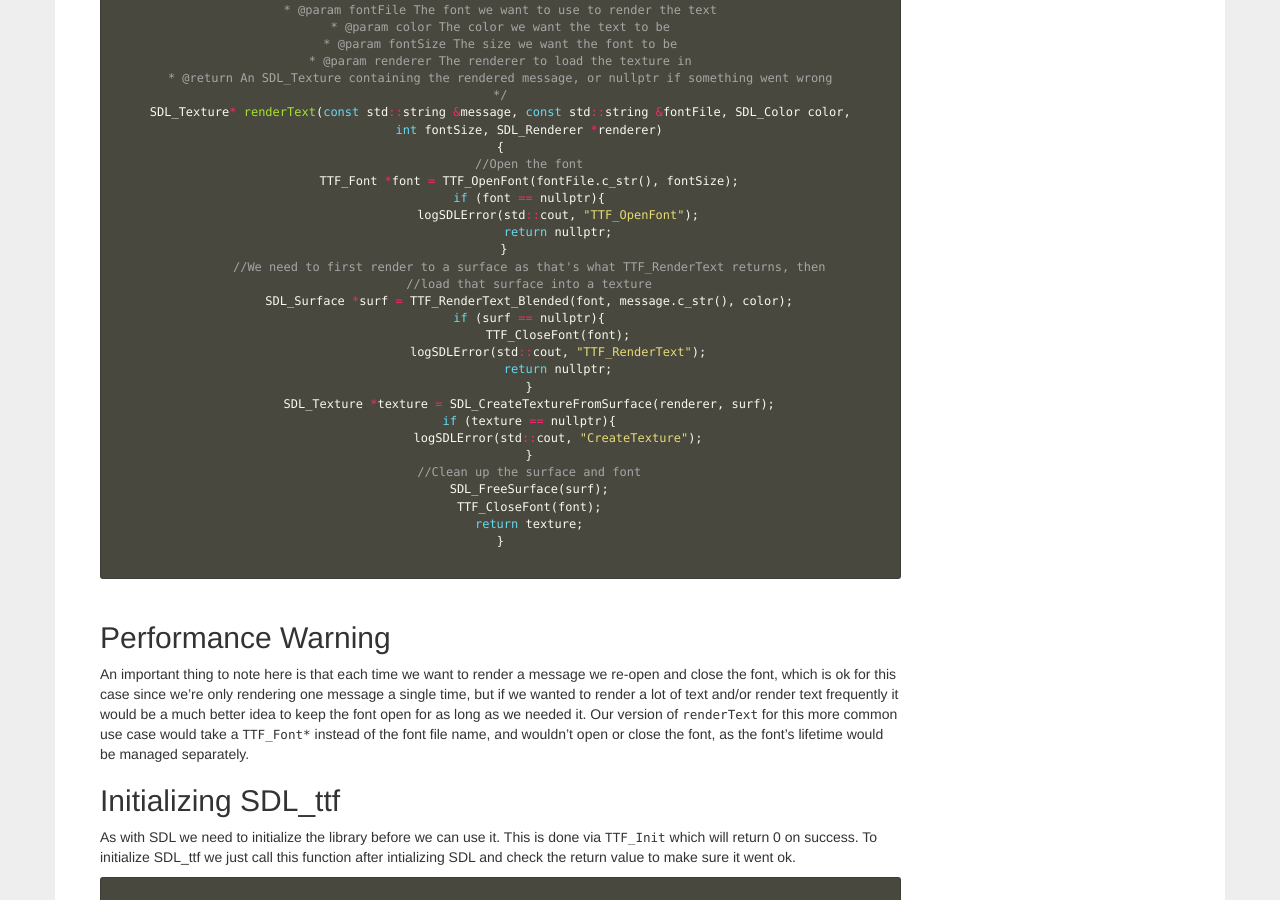
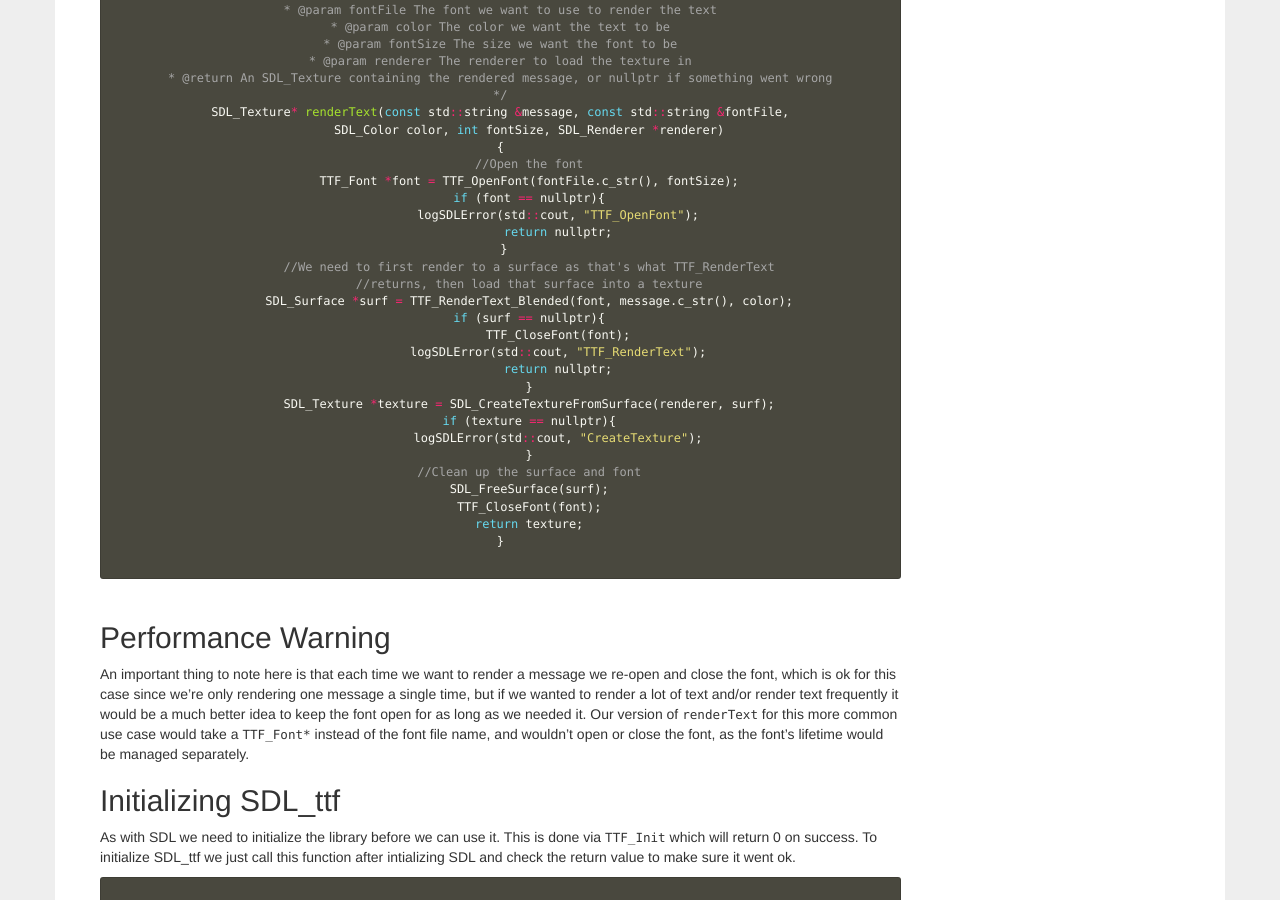
Before and after one commit to Twinklebear/Twinklebear.github.io, a Jekyll site: the page built from _posts/2013-12-18-lesson-6-true-type-fonts-with-sdl_ttf.md, in a window 1280 px wide and 900 px high, scrolled down 895 px. Built offline with Jekyll 4.4.1, drawn with Linux system fonts in a browser that asks for light colours; comment, search, counter and statistics services are not loaded.

Commit message:
Cleaning up some line wrapping

```diff
--- a/_posts/2013-12-18-lesson-6-true-type-fonts-with-sdl_ttf.md
+++ b/_posts/2013-12-18-lesson-6-true-type-fonts-with-sdl_ttf.md
@@ -53,8 +53,8 @@ With those requirements in mind, let's write our `renderText` function:
 * @param renderer The renderer to load the texture in
 * @return An SDL_Texture containing the rendered message, or nullptr if something went wrong
 */
-SDL_Texture* renderText(const std::string &message, const std::string &fontFile, SDL_Color color,
-	int fontSize, SDL_Renderer *renderer)
+SDL_Texture* renderText(const std::string &message, const std::string &fontFile,
+	SDL_Color color, int fontSize, SDL_Renderer *renderer)
 {
 	//Open the font
 	TTF_Font *font = TTF_OpenFont(fontFile.c_str(), fontSize);
@@ -62,8 +62,8 @@ SDL_Texture* renderText(const std::string &message, const std::string &fontFile,
 		logSDLError(std::cout, "TTF_OpenFont");
 		return nullptr;
 	}
-	//We need to first render to a surface as that's what TTF_RenderText returns, then
-	//load that surface into a texture
+	//We need to first render to a surface as that's what TTF_RenderText
+	//returns, then load that surface into a texture
 	SDL_Surface *surf = TTF_RenderText_Blended(font, message.c_str(), color);
 	if (surf == nullptr){
 		TTF_CloseFont(font);
```
Also changed, not shown: _posts/2013-08-15-lesson-0-visual-studio.md (+6 -6 lines), _posts/2013-08-17-lesson-1-hello-world.md (+4 -2 lines), _posts/2013-08-17-lesson-2-dont-put-everything-in-main.md (+2 -3 lines), _posts/2013-08-18-lesson-3-sdl-extension-libraries.md (+2 -1 lines), _posts/2013-08-27-lesson-5-clipping-sprite-sheets.md (+8 -3 lines).
